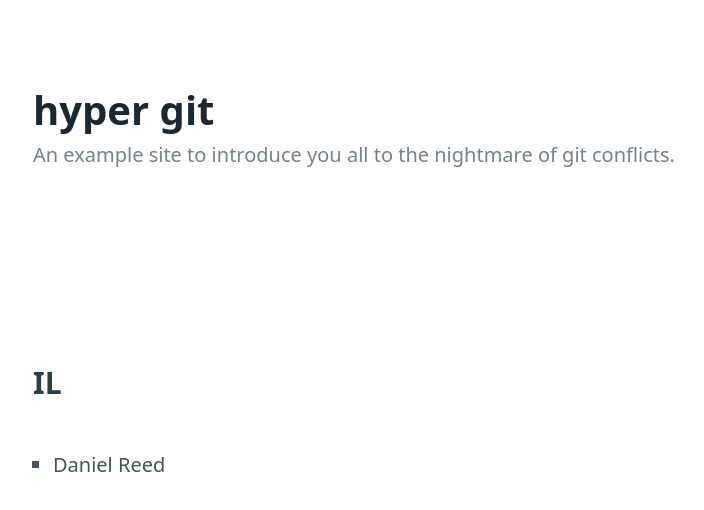
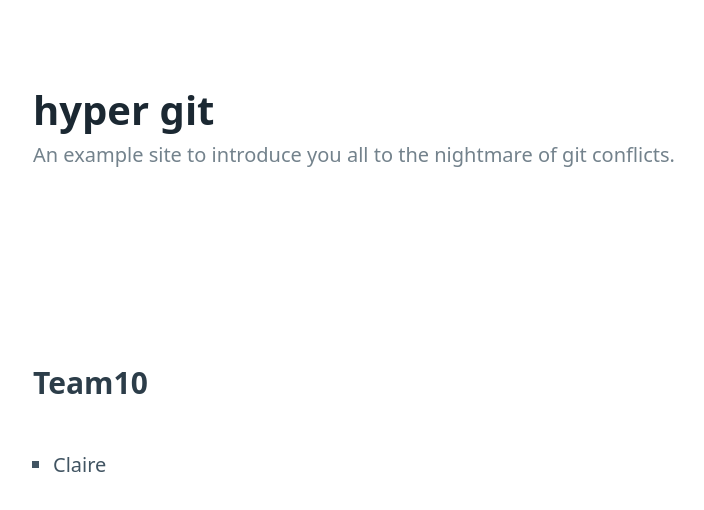
Before and after one commit to kwaimind/hyper-git, a website: page index.html in a window 1280 px wide. Shown: the whole page, without its empty margins (42-746 px from the left). Drawn offline with nearby package versions, Linux system fonts and the light colour scheme.

Commit message:
feat:team10

```diff
--- a/index.html
+++ b/index.html
@@ -22,9 +22,9 @@
     </header>
 
     <main class="container">
-      <h3>IL</h3>
+      <h3>Team10</h3>
       <ul>
-        <li>Daniel Reed</li>
+        <li>Claire</li>
       </ul>
     </main>
   </body>
```
